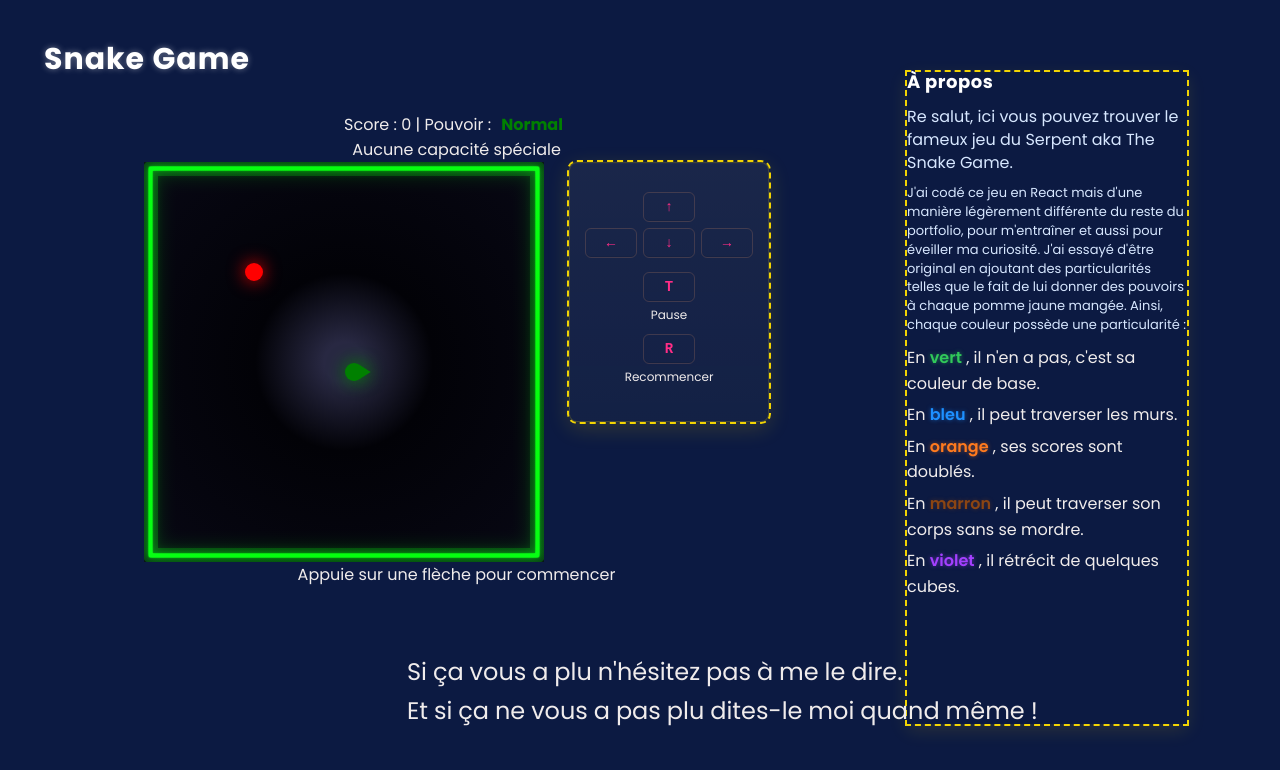
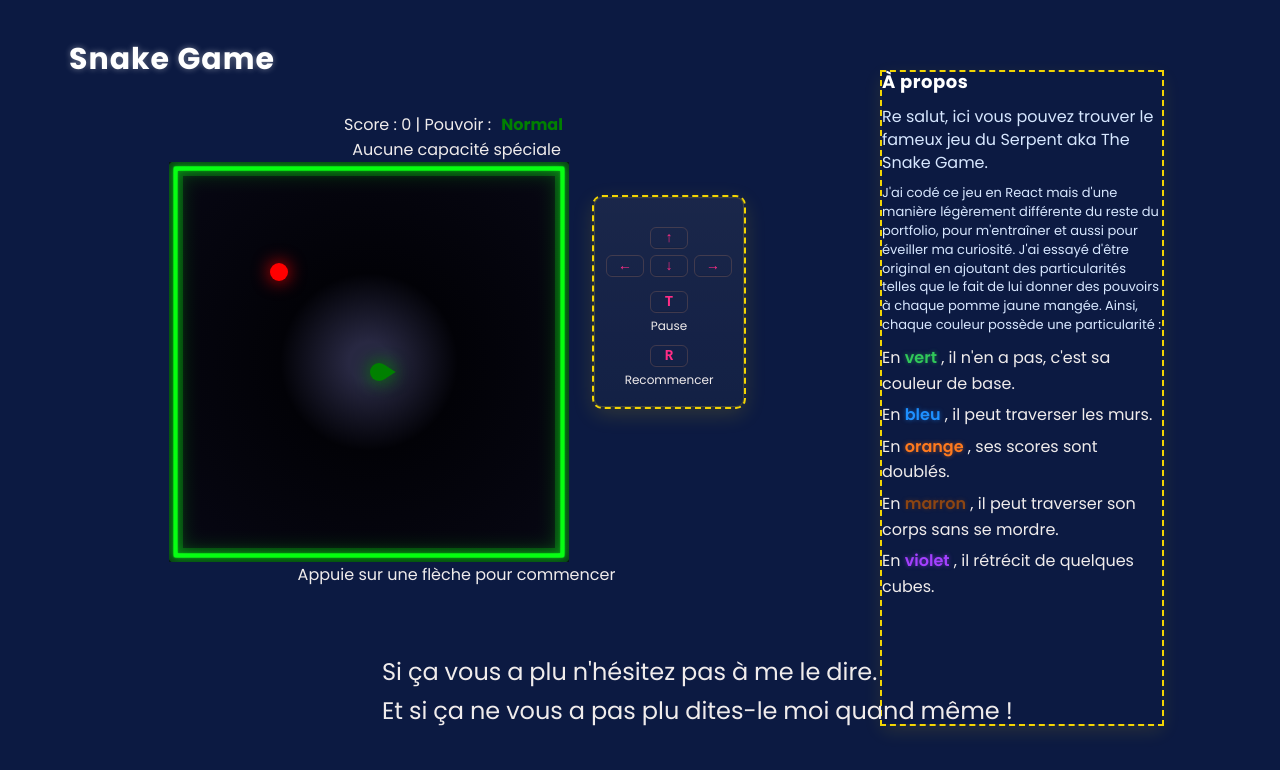
Before and after one commit to Walie-Matthieu/snake-game, a Next.js app: page / in a window 1280 px wide. Shown: the top 770 px of the page. Built offline with nearby package versions, Linux system fonts and the light colour scheme.

Commit message:
move keywords

```diff
--- a/app/components/SnakeGame.tsx
+++ b/app/components/SnakeGame.tsx
@@ -786,13 +786,15 @@ export default function SnakeGame({
   }
 
   // largeur fixe du panneau de contrôles (px) et gap entre canvas / panneau
-  const CONTROL_WIDTH = 200; // ← change cette valeur (px) pour élargir/réduire la colonne
-  const CONTAINER_GAP = 25;  // ← espace entre canvas et colonne (px)
-  // hauteur fixe du panneau de contrôles (px) — modifie cette valeur pour allonger le panneau
-  const CONTROL_HEIGHT = 260;
-  // Décalage (px) du groupe de touches (flèches + T/R) à l'intérieur du panneau
-  const KEY_GROUP_OFFSET_X = 0; // ← modifier pour déplacer horizontalement
-  const KEY_GROUP_OFFSET_Y = 21; // ← modifier pour déplacer verticalement
+  const CONTROL_WIDTH = 150; // largeur fixe du panneau de contrôles (px)
+  const CONTAINER_GAP = 25; // espace entre canvas et panneau (px)
+  const CONTROL_HEIGHT = 210; // hauteur fixe du panneau de contrôles (px)
+  const KEY_GROUP_OFFSET_X = -0; // Déplace les touches horizontalement (+ droite / - gauche)
+  const KEY_GROUP_OFFSET_Y = 21; // Déplace les touches verticalement (+ bas / - haut)
+
+  // Décalage du panneau entier (colonne des touches)
+  const PANEL_OFFSET_X = 0; // + droite / - gauche
+  const PANEL_OFFSET_Y = 35; // + bas / - haut
 
   // detecte la largeur de la fenêtre pour décider du layout (évite wrap inattendu)
   const [windowWidth, setWindowWidth] = useState<number>(typeof window !== 'undefined' ? window.innerWidth : 1024);
@@ -843,8 +845,8 @@ export default function SnakeGame({
       display: 'inline-flex',
       alignItems: 'center',
       justifyContent: 'center',
-      minWidth: 34,
-      height: 28,
+      minWidth: 20,
+      height: 20,
       padding: '0 8px',
       borderRadius: 6,
       border: '1px solid rgba(255, 158, 105, 0.18)', // pink border
@@ -905,6 +907,7 @@ export default function SnakeGame({
           style={{
             width: controlsAbsolute ? CONTROL_WIDTH : '100%',
             height: controlsAbsolute ? `${CONTROL_HEIGHT}px` : 'auto',
+            transform: `translate(${PANEL_OFFSET_X}px, ${PANEL_OFFSET_Y}px)`,
             overflowY: controlsAbsolute ? 'auto' : 'visible',
             display: 'flex',
             flexDirection: 'column',
```
